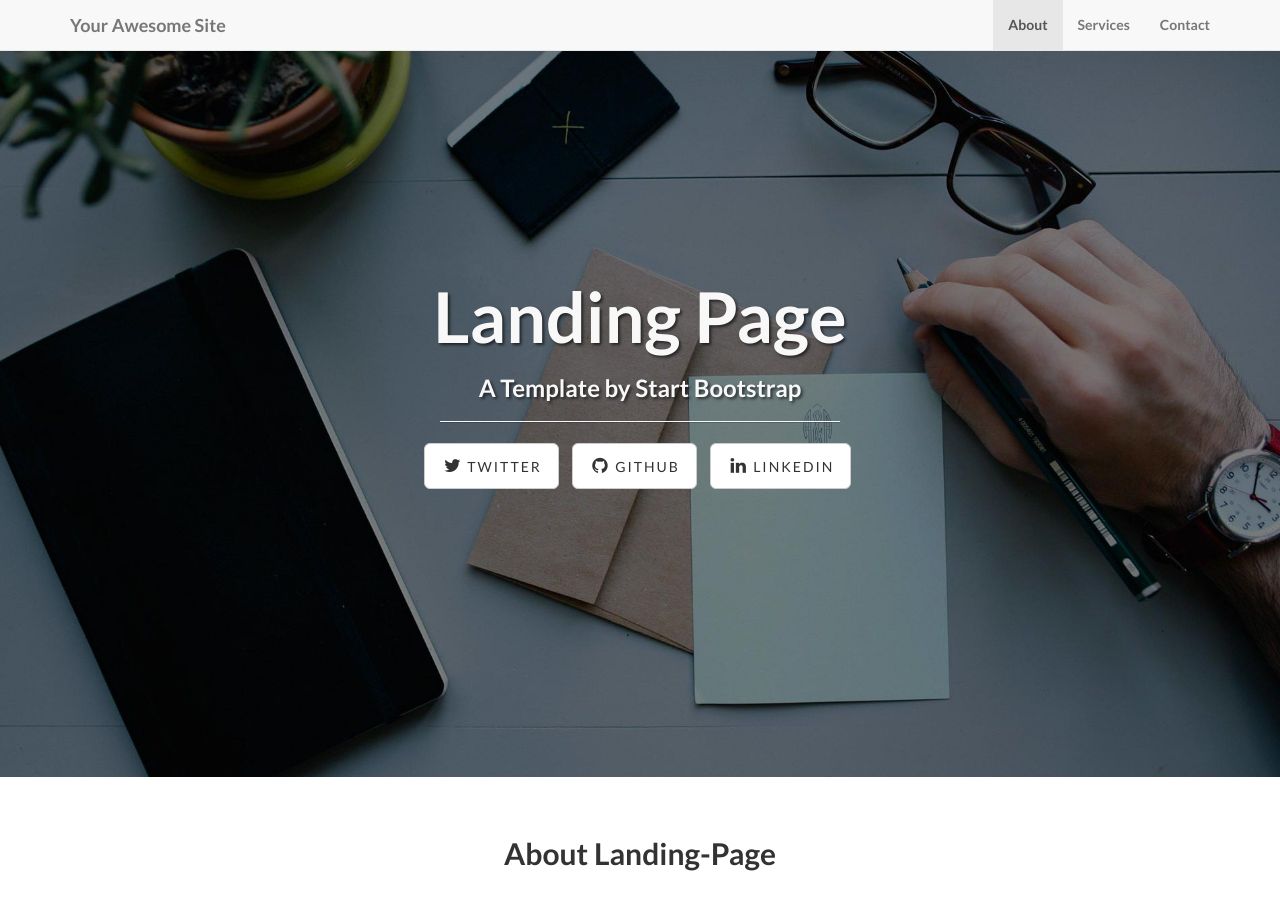
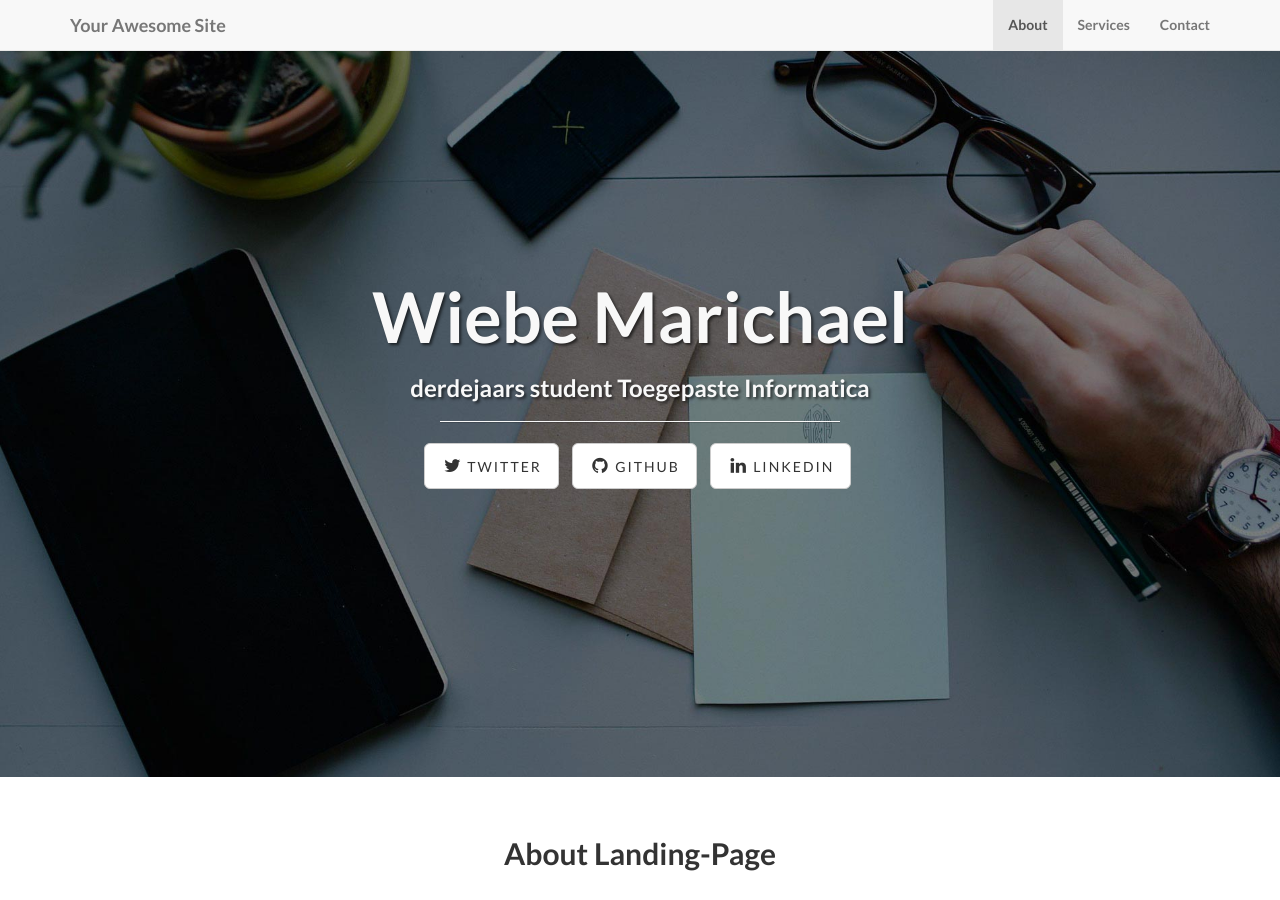
Before and after one commit to marichaelw/marichaelw.github.io, a Jekyll site: the page built from index.html, in a window 1280 px wide and 900 px high. Built offline with Jekyll 4.4.1, drawn with Linux system fonts in a browser that asks for light colours.

Commit message:
#3 change title

```diff
--- a/index.html
+++ b/index.html
@@ -1,5 +1,5 @@
 ---
 layout: default
-title: Landing Page
-subTitle: A Template by Start Bootstrap
+title: Wiebe Marichael
+subTitle: derdejaars student Toegepaste Informatica
 ---
--- a/js/landing-page.js
+++ b/js/landing-page.js
@@ -1,9 +1,9 @@
 // jQuery for page scrolling feature - requires jQuery Easing plugin
-$(function() {
-    $('a.page-scroll').bind('click', function(event) {
+$(function () {
+  $('a.page-scroll').bind('click', function (event) {
     var $anchor = $(this);
     $('html, body').stop().animate({
-            scrollTop: $($anchor.attr('href')).offset().top
+      scrollTop: $($anchor.attr('href')).offset().top,
     }, 1500, 'easeInOutExpo');
     event.preventDefault();
   });
@@ -11,21 +11,21 @@ $(function() {
 
 // Highlight the top nav as scrolling occurs
 $('body').scrollspy({
-    target: '.navbar-fixed-top'
-})
+  target: '.navbar-fixed-top',
+});
 
 // Closes the Responsive Menu on Menu Item Click
-$('.navbar-collapse ul li a').click(function() {
+$('.navbar-collapse ul li a').click(function () {
   $('.navbar-toggle:visible').click();
 });
 
-$('div.modal').on('show.bs.modal', function() {
-	var modal = this;
+$('div.modal').on('show.bs.modal', function () {
+  var modal = _this;
   var hash = modal.id;
   window.location.hash = hash;
-	window.onhashchange = function() {
-		if (!location.hash){
+  window.onhashchange = function () {
+    if (!location.hash) {
       $(modal).modal('hide');
     }
-	}
+  };
 });
```
Lines whose indentation alone changed are shown as unchanged.
